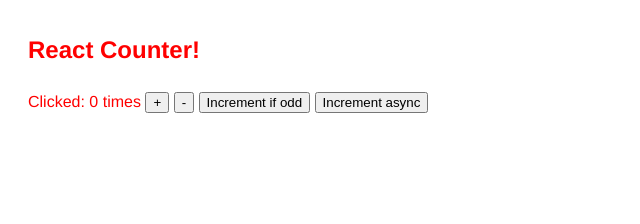
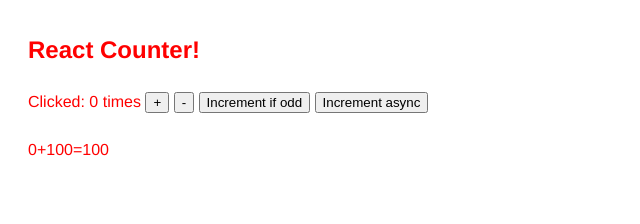
Before and after one commit to dr2009/demo-webpack-react, a React app: page / in a window 1280 px wide. Shown: the top 224 px of the page, without its empty margins (0-640 px from the left). Built offline with nearby package versions, Linux system fonts and the light colour scheme.

Commit message:
数据透传 connect

```diff
--- a/src/components/App.js
+++ b/src/components/App.js
@@ -5,10 +5,45 @@
 
 import Counter from './Counter';
 
+const mapStateToProps = state => ({
+    counter: state.counter,
+    restCounter: 100 - state.counter
+});
+
+@connect(mapStateToProps)
+class Inner extends React.Component {
+    render() {
+        const {counter, restCounter} = this.props;
+        return (
+            <div>
+                {counter}
+                +
+                {restCounter}
+                =
+                {counter + restCounter}
+                <br/>
+            </div>
+        );
+    }
+}
+
+class Middle extends React.Component {
+    render() {
+        return (
+            <div>
+                {this.props.children}
+            </div>
+        );
+    }
+}
+
 const App = ({counter, actions}) => (
     <div className="app">
         <h2>React Counter!</h2>
         <Counter />
+        <Middle>
+            <Inner />
+        </Middle>
     </div>
 );
 
```
